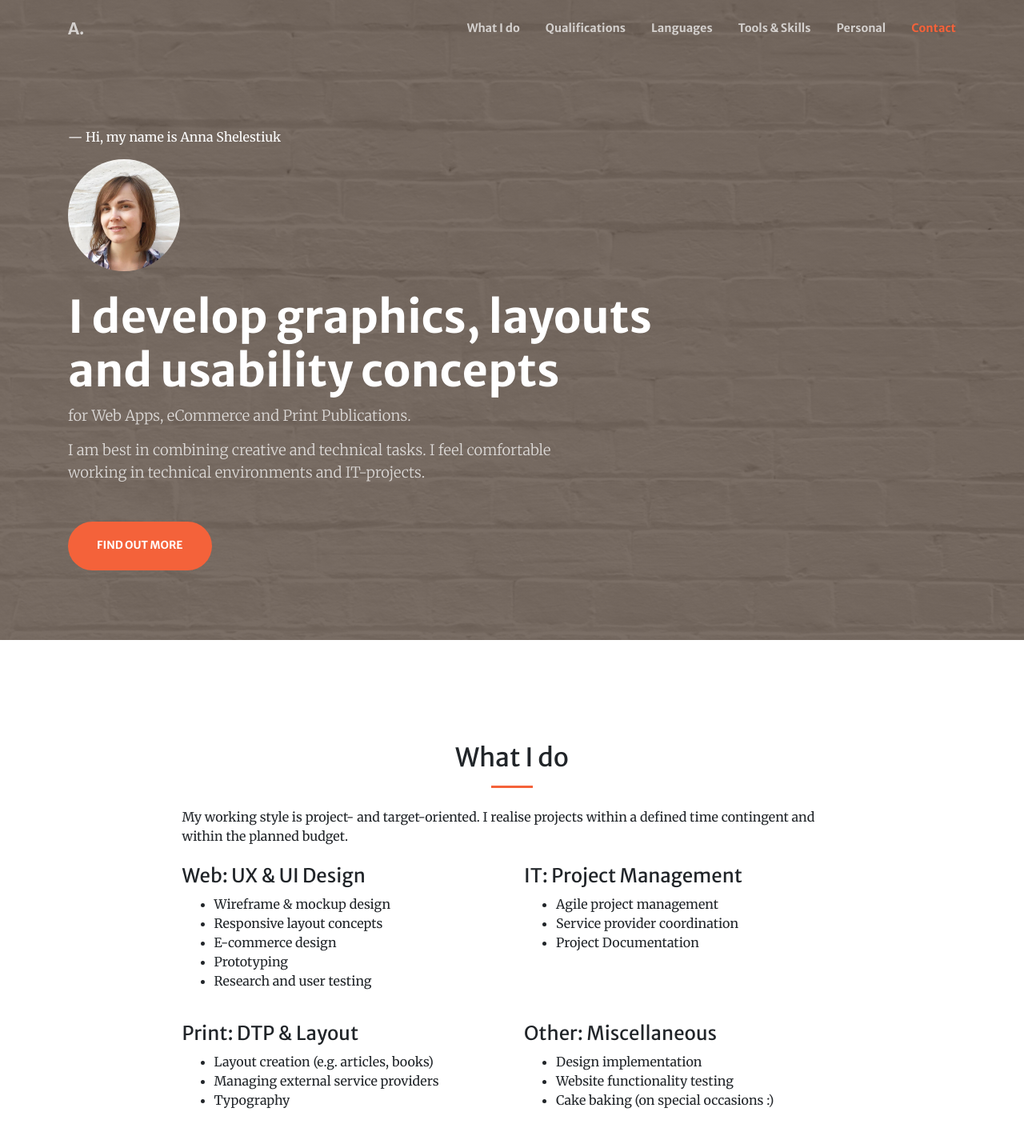
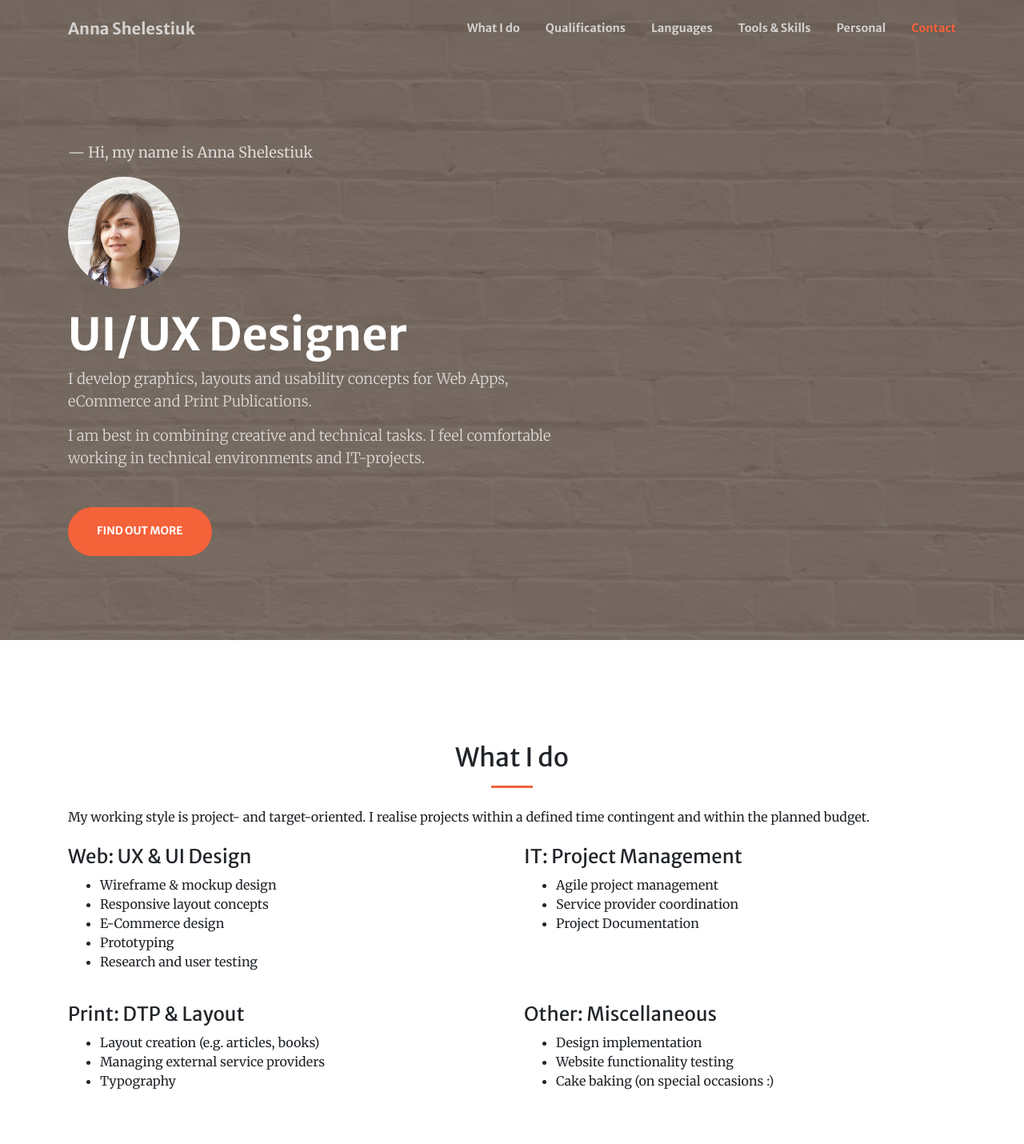
Before and after one commit to nyutash/annashel.com, a website with bundled scripts: page index.html in a window 1280 px wide. Shown: the top 1430 px of the page at 80% size. Built offline with nearby package versions, Linux system fonts and the light colour scheme.

Commit message:
First screen changes + left line for What I do

```diff
--- a/index.html
+++ b/index.html
@@ -41,7 +41,7 @@
   <!-- Navigation -->
   <nav class="navbar navbar-expand-lg navbar-light fixed-top py-3" id="mainNav">
     <div class="container">
-      <a class="navbar-brand js-scroll-trigger" href="#page-top">A.</a>
+      <a class="navbar-brand js-scroll-trigger" href="#page-top">Anna Shelestiuk</a>
       <button class="navbar-toggler navbar-toggler-right" type="button" data-toggle="collapse" data-target="#navbarResponsive" aria-controls="navbarResponsive" aria-expanded="false" aria-label="Toggle navigation">
         <span class="navbar-toggler-icon"></span>
       </button>
@@ -81,12 +81,12 @@
     <div class="container h-100">
       <div class="row h-100 align-items-center">
         <div class="col-lg-9 align-self-end text-white">
-            <div class="mb-3">&mdash;  Hi, my name is Anna Shelestiuk</div>
+            <p class="mb-3 text-white-75">&mdash;  Hi, my name is Anna Shelestiuk</p>
           <div class="mb-6"><img width="140px"  src="img/anna-shelestiuk.jpg" class="circle mb-6" alt="Anna Shelestiuk"><br>&nbsp;</div>
-          <h1 class="text-white font-weight-bold">I develop graphics, layouts and usability concepts</h1>
+          <h1 class="text-white font-weight-bold">UI/UX Designer</h1>
         </div>
         <div class="col-lg-7 col-md-8 align-self-baseline">
-          <p class="text-white-75 font-weight-light">for Web Apps, eCommerce and Print Publications. </p>
+          <p class="text-white-75 font-weight-light">I develop graphics, layouts and usability concepts for Web Apps, eCommerce and Print Publications. </p>
 <p class="text-white-75 font-weight-light mb-5">
 I am best in combining creative and technical tasks. I feel comfortable working in technical environments and IT-projects.
 </p>
@@ -100,7 +100,7 @@ I am best in combining creative and technical tasks. I feel comfortable working
   <section class="page-section" id="about">
     <div class="container">
       <div class="row justify-content-center">
-        <div class="col-lg-9">
+        <div class="col-lg-12">
           <h2 class="mt-0 text-center">What I do</h2>
           <hr class="divider mb-4">
             <p class="mb-4">My working style is project- and target-oriented. I realise projects within a defined time contingent and within the planned budget.</p>
@@ -110,7 +110,7 @@ I am best in combining creative and technical tasks. I feel comfortable working
                 <ul>
                   <li>Wireframe & mockup design</li>
                   <li>Responsive layout concepts</li>
-                  <li>E-commerce design</li>
+                  <li>E-Commerce design</li>
                   <li>Prototyping</li>
                   <li>Research and user testing</li>
                 </ul>
@@ -146,6 +146,8 @@ I am best in combining creative and technical tasks. I feel comfortable working
               </div>
 
         </div>
+
+
 
         </div>
       </div>
@@ -409,10 +411,6 @@ I am best in combining creative and technical tasks. I feel comfortable working
             Vifdam, 16 St. th<br>
             6000 Kolding</div>
         </div>
-        <div class="col-lg-3 ml-auto text-center">
-          <i class="fas fa-phone fa-3x mb-3 text-muted"></i>
-          <div>+45 28 49 69 76</div>
-        </div>
         <div class="col-lg-3 mr-auto text-center">
           <i class="fas fa-envelope fa-3x mb-3 text-muted"></i>
           <a class="d-block" href="mailto:anna.shelestyuk@gmail.com">anna.shelestyuk@gmail.com</a>
@@ -420,6 +418,10 @@ I am best in combining creative and technical tasks. I feel comfortable working
         <div class="col-lg-3 mr-auto text-center">
           <i class="fas fa-user fa-3x mb-3 text-muted"></i>
           <a class="d-block" target="_blank" href="https://www.linkedin.com/in/anna-shelestiuk/">LinkedIn Profile</a>
+        </div>
+        <div class="col-lg-3 ml-auto text-center">
+          <i class="fas fa-phone fa-3x mb-3 text-muted"></i>
+          <div>+45 28 49 69 76</div>
         </div>
       </div>
     </div>
```
